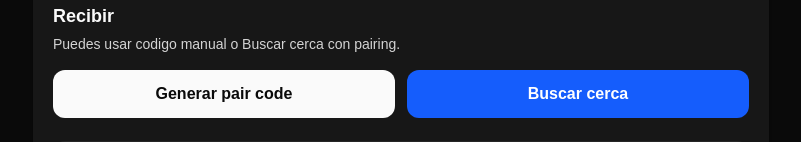
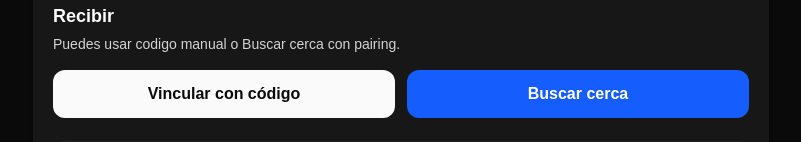
Before and after one commit to lufergio/clipcode, a Next.js app: page / in a window 1280 px wide. Both pictures are taken after a click on the button "Recibir". Shown: the part 322-464 px from the top of the page, without its empty margins (239-1040 px from the left). Built offline with nearby package versions, Linux system fonts and the light colour scheme.

Commit message:
chore: rename pair code button label

```diff
--- a/app/page.tsx
+++ b/app/page.tsx
@@ -961,7 +961,7 @@ export default function HomePage() {
                 onClick={() => void handleCreatePairCode()}
                 className="rounded-xl bg-neutral-50 px-5 py-3 text-base font-semibold text-neutral-950 hover:opacity-90"
               >
-                Generar pair code
+                Vincular con código
               </button>
               <button
                 onClick={() => void handleNearbySearch()}
```
